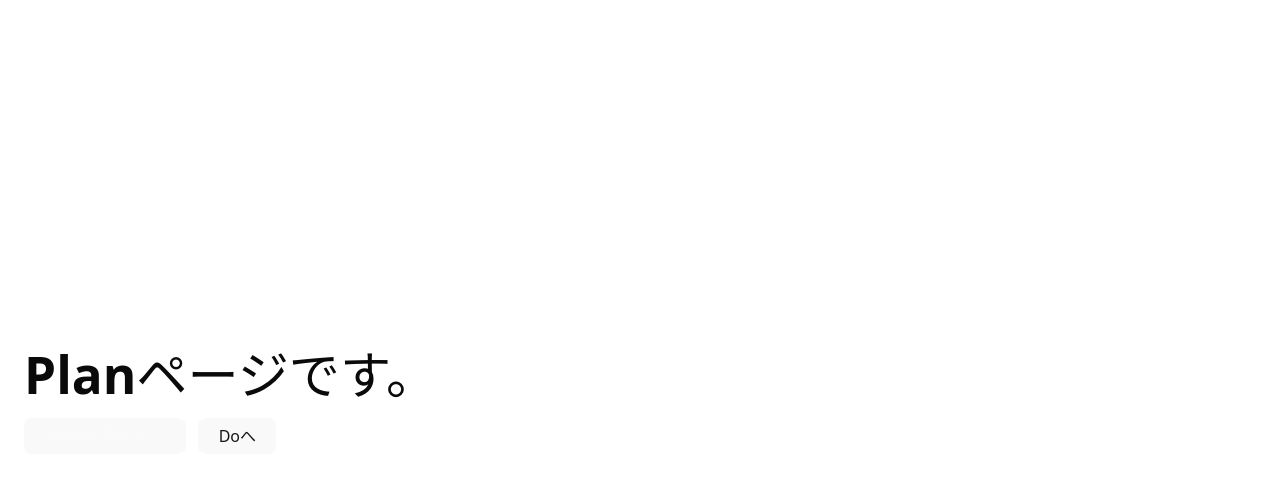
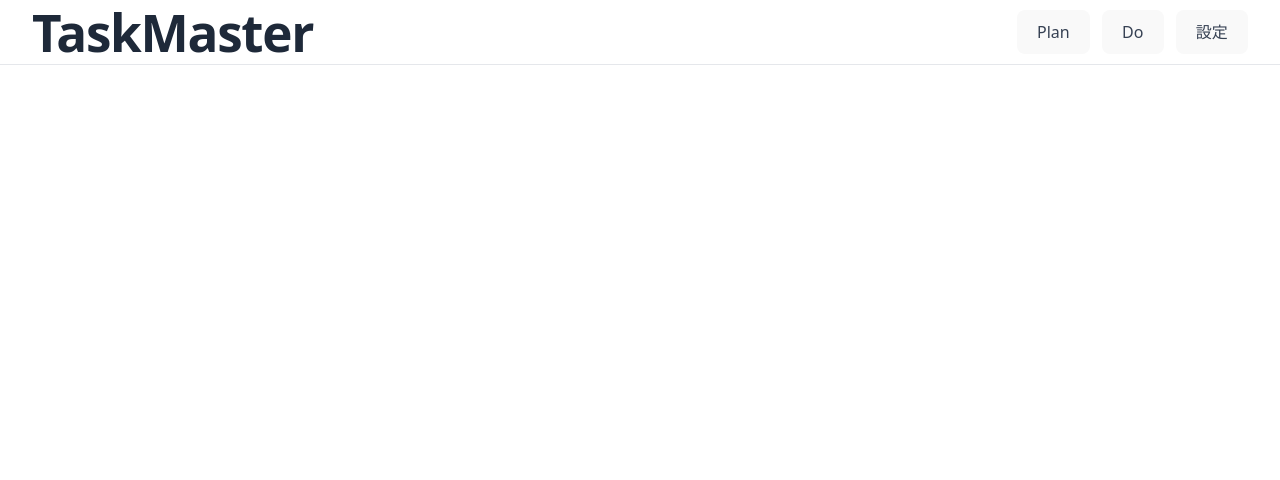
Before and after one commit to Ken1011-philo/taskmaster-app, a React (Vite) app: page / in a window 1280 px wide. Before the commit this address led to /Plan. Shown: the top 480 px of the page. Built offline with nearby package versions, Linux system fonts and the light colour scheme.

Commit message:
ナビゲーションバーの作成、それに伴いNavigationBarApp.tsxの追加 main.tsxをmain.tsxで読み込むようにした。

```diff
--- /dev/null
+++ b/src/components/Layout.tsx
@@ -0,0 +1,22 @@
+import React from 'react';
+// ★ Outlet をインポート
+import { Outlet } from 'react-router-dom';
+// ★ 修正した NavigationBar をインポート
+import NavigationBar from './ui/NavigationBarApp'; // (ファイルパスは適宜調整してください)
+
+const Layout: React.FC = () => {
+  return (
+    <>
+      {/* 1. 全ページ共通のナビゲーションバーを配置 */}
+      <NavigationBar />
+
+      {/* 2. この Outlet 部分に、Plan, Do, Setting の中身が自動的に描画される */}
+      {/* (pt-20 は固定ヘッダー分の高さを確保するパディング) */}
+      <main className="pt-20 max-w-7xl mx-auto px-4 sm:px-6 lg:px-8">
+        <Outlet />
+      </main>
+    </>
+  );
+};
+
+export default Layout;
--- /dev/null
+++ b/src/components/ui/NavigationBarApp.tsx
@@ -0,0 +1,74 @@
+import React from 'react';
+// ★ React Router のフックをインポート
+import { useLocation, useNavigate } from 'react-router-dom';
+
+// 1. ナビゲーションに表示するページのキーを定義
+// (main.tsx のパス名と一致させます)
+type NavKey = '/Plan' | '/Do' | '/Setting';
+
+// 2. ページデータを定義 (Review -> Do に変更)
+interface PageDataEntry {
+    buttonLabel: string;
+}
+const PAGE_DATA: Record<NavKey, PageDataEntry> = {
+    '/Plan': { buttonLabel: 'Plan' },
+    '/Do': { buttonLabel: 'Do' }, // main.tsx に合わせて Do を追加
+    '/Setting': { buttonLabel: '設定' },
+};
+
+// ナビゲーションに表示するボタンの定義と順序
+const navItems: NavKey[] = ['/Plan', '/Do', '/Setting'];
+
+// 3. props を削除
+const NavigationBar: React.FC = () => {
+
+    // ★ 現在地 (location) と遷移関数 (navigate) をフックで取得
+    const location = useLocation();
+    const navigate = useNavigate();
+
+    // 4. 'Focus' または 'Login' ページの場合はヘッダー全体を非表示にする
+    if (location.pathname === '/Focus' || location.pathname === '/Login') {
+        return null;
+    }
+
+    return (
+        <nav
+            id="navbar"
+            className="fixed top-0 left-0 right-0 z-50 bg-white/90 border-b border-gray-200 backdrop-blur-sm transition-all duration-300 ease-in-out"
+        >
+            <div className="max-w-7xl mx-auto px-4 sm:px-6 lg:px-8">
+                <div className="flex justify-between items-center h-16">
+                    <h1 className="text-xl font-bold text-gray-800 tracking-tight">TaskMaster</h1>
+
+                    <div className="flex space-x-3">
+                        {navItems.map((key) => {
+                            // 5. ★ 現在のパス (location.pathname) とボタンのキーを比較
+                            const isActive = location.pathname === key;
+                            const page = PAGE_DATA[key];
+
+                            return (
+                                <button
+                                    key={key}
+                                    // 6. ★ navigate 関数を使って遷移
+                                    onClick={() => navigate(key)}
+                                    className={`
+                                        nav-button px-4 py-2 rounded-lg text-sm font-medium transition duration-150 ease-in-out
+                                        ${isActive
+                                            ? 'text-white bg-blue-500 shadow-lg shadow-blue-500/50 transform -translate-y-0.5'
+                                            : 'text-gray-700 hover:bg-blue-100 hover:text-blue-600'
+                                        }
+                                    `}
+                                    aria-current={isActive ? 'page' : undefined}
+                                >
+                                    {page.buttonLabel}
+                                </button>
+                            );
+                        })}
+                    </div>
+                </div>
+            </div>
+        </nav>
+    );
+};
+
+export default NavigationBar;
```
Also changed, not shown: src/main.tsx (+18 -7 lines).
